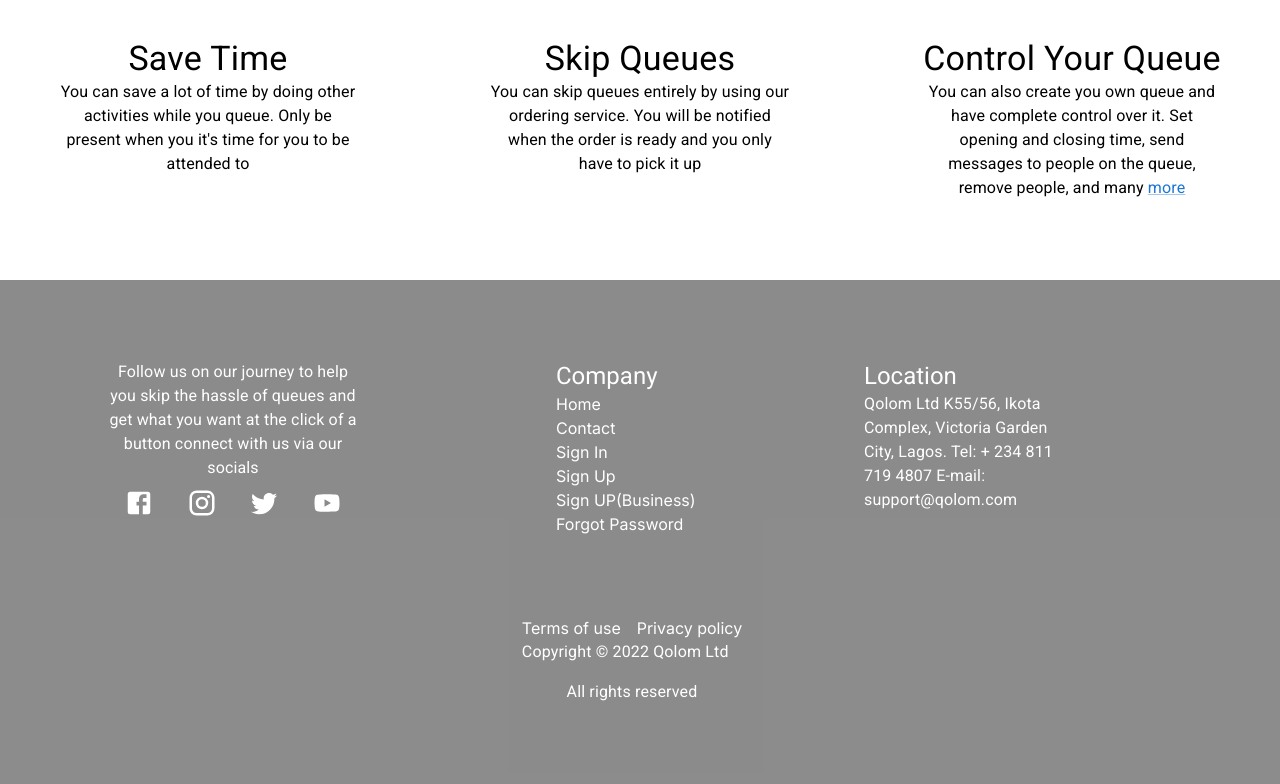
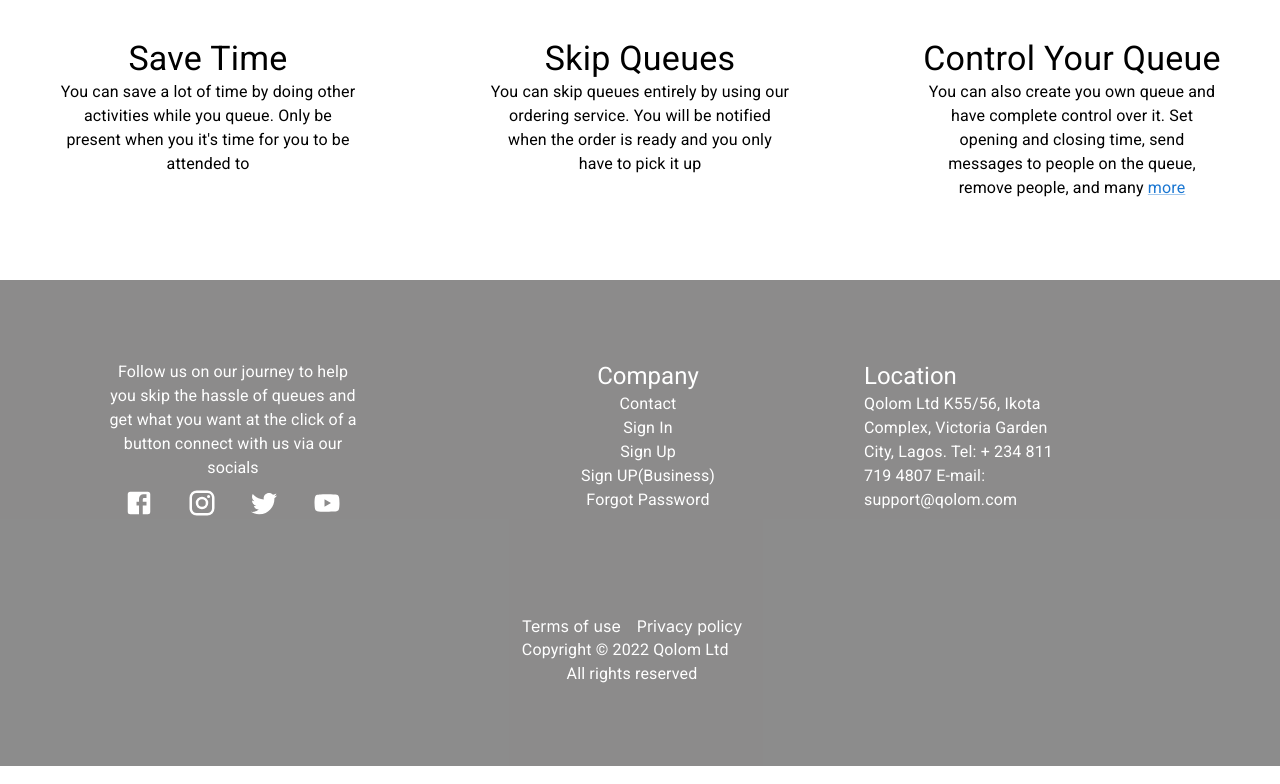
Before and after one commit to Efiamotu-1/qolom, a React (Create React App) app: page / in a window 1280 px wide. Shown: the part 752-1536 px from the top of the page. Built offline with nearby package versions, Linux system fonts and the light colour scheme.

Commit message:
new changes

```diff
--- a/src/components/Footer.js
+++ b/src/components/Footer.js
@@ -49,28 +49,42 @@ function Footer() {
       </Box>
     </Grid>
 
-    <Grid item xs={5} md={4} lg={4} >
-    <Box sx={{width : 200, margin : 'auto', paddingLeft : 2}}>
-    <Typography variant="h5"> Company </Typography>
-          <Link href="/" underline='hover' paragraph color="white" className={classes.hoverlink}>Home</Link>
-    <br/>
-          <Link href="/" underline='hover' paragraph color="white" className={classes.hoverlink}>Contact</Link>
-    <br/>
-          <Link href="/" underline='hover' paragraph color="white" className={classes.hoverlink}>Sign In</Link>
-    <br/>
-          <Link href="/" underline='hover' paragraph color="white" className={classes.hoverlink}>Sign Up</Link>
-    <br/>
-          <Link href="/" underline='hover' paragraph color="white" className={classes.hoverlink}>Sign UP(Business)</Link>
-    <br/>
-          <Link href="/" underline='hover' paragraph color="white" className={classes.hoverlink}>Forgot Password</Link>
+    <Grid item xs={6} md={4} lg={4} >
+    <Box sx={{width : '100%', margin : 'auto', paddingLeft : 2}}>
+    <Typography variant="h5" align='center'> Company </Typography>
+    <Typography align="center">
+    <Link href="/" underline='hover' paragraph color="white" className={classes.hoverlink}>Contact</Link>
+
+    </Typography>
+
+    <Typography align="center">
+    <Link href="/" underline='hover' paragraph color="white" className={classes.hoverlink}>Sign In</Link>
+
+</Typography>
+
+<Typography align="center">
+<Link href="/" underline='hover' paragraph color="white" className={classes.hoverlink}>Sign Up</Link>
+
+</Typography>
+
+<Typography align="center">
+<Link href="/" underline='hover' paragraph color="white" className={classes.hoverlink}>Sign UP(Business)</Link>
+
+</Typography>
+
+<Typography align="center">
+<Link href="/" underline='hover' paragraph color="white" className={classes.hoverlink}>Forgot Password</Link>
+
+</Typography>
+
 
 
 
       </Box>
     </Grid>
 
-    <Grid item xs={5} md={4} lg={4}>
-    <Box sx={{width : 100, }}>
+    <Grid item xs={6} md={4} lg={4}>
+    <Box sx={{width : '100%', margin: 'auto' }}>
     <Typography variant="h5" >Location</Typography>
    <Typography paragraph sx={{width : 200}}>
      Qolom Ltd
@@ -98,8 +112,9 @@ function Footer() {
      Privacy policy
  </Link>
      </Box>
+
      <Typography paragraph>Copyright &copy; 2022 Qolom Ltd</Typography>
-     <Typography paragraph align='center'>All rights reserved</Typography>
+     <Typography paragraph align='center' sx={{mt:-2}}>All rights reserved</Typography>
 
    </Box>
     </Grid>
--- a/src/pages/LandingPage.js
+++ b/src/pages/LandingPage.js
@@ -44,7 +44,7 @@ function LandingPage() {
     backgroundImage: `url(${Bunny})`,
     backgroundSize : 'cover',
     backgroundRepeat : 'no-repeat',
-    backgroundPosition : 'right',
+    backgroundPosition : '85% 70%, 20px 30px',
     // color: "white",
     width : '100%',
     // objectFit : 'cover',
```
